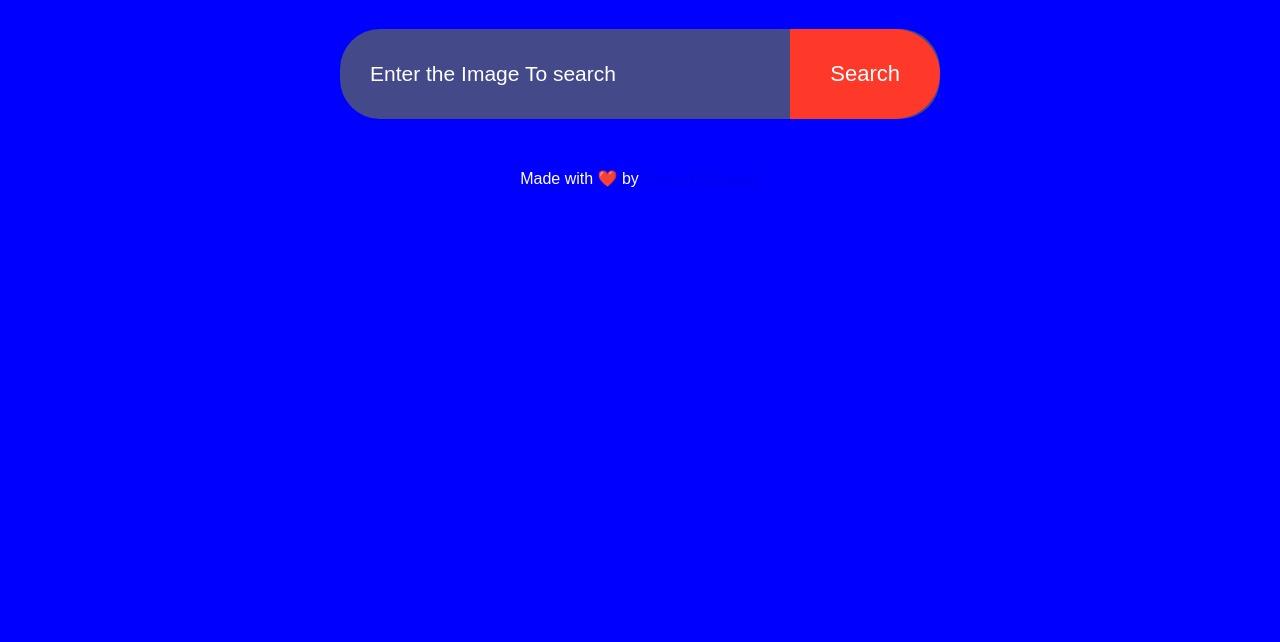
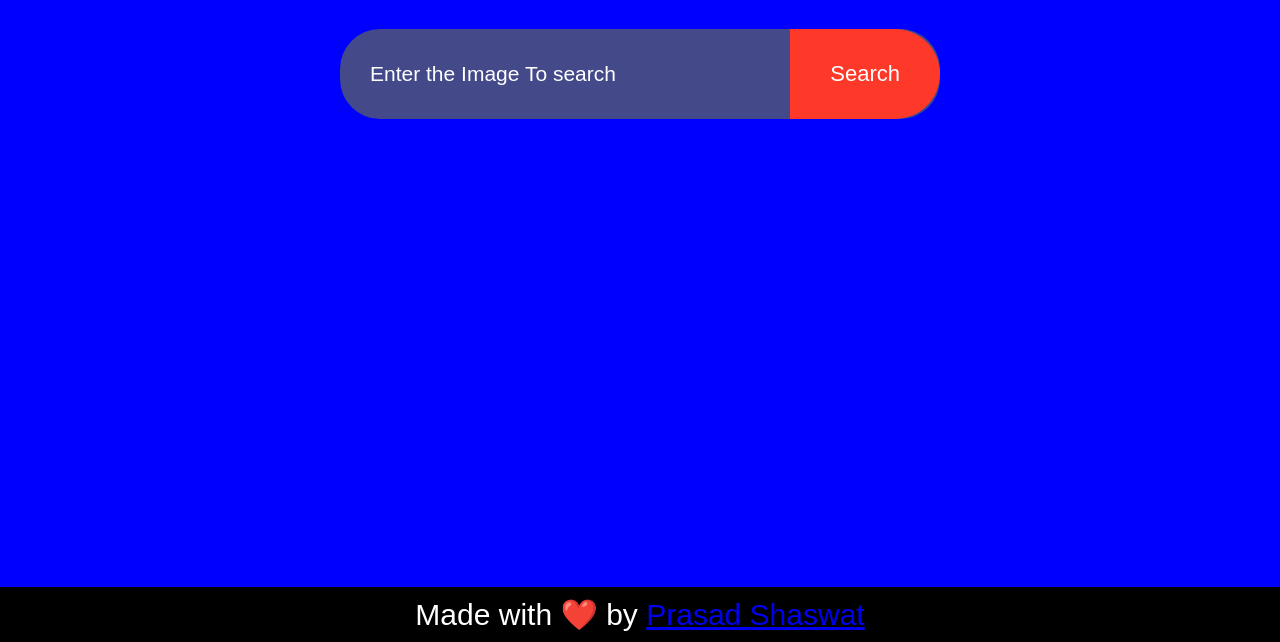
Before and after one commit to prasadshaswat/imagesearchenginee, a plain HTML site: page index.html in a window 1280 px wide. Shown: the part 158-800 px from the top of the page. Drawn offline with Linux system fonts and the light colour scheme; no server answers.

Commit message:
Update footer styling and add credits to Prasad Shaswat and Abhish

```diff
--- a/index.html
+++ b/index.html
@@ -87,6 +87,15 @@
             cursor: pointer;
             display: none;
         }
+        footer {
+            position: fixed;
+            bottom: 0;
+            width: 100%;
+            background-color: black;
+            text-align: center;
+            padding: 10px 0;
+            font-size: 30px;
+        }
     </style>
 </head>
 
@@ -102,7 +111,7 @@
 
     <!-- fotter -->
     <footer>
-        <p style="text-align: center; margin-top: 50px; text-decoration: none;">Made with ❤️ by  <a href="https://www.linkedin.com/in/shaswat-prasad-14b147266/">Prasad Shaswat</a></p>
+        <p>Made with ❤️ by  <a href="https://www.linkedin.com/in/shaswat-prasad-14b147266/">Prasad Shaswat</a></p>
     <script>
         const API_KEY = `2HIBvNpn8VAQXz669ALRDB3JTwqlBVjLbrKYsY9NrfQ`;
         const SearchForm = document.getElementById('Search-Form');
```
